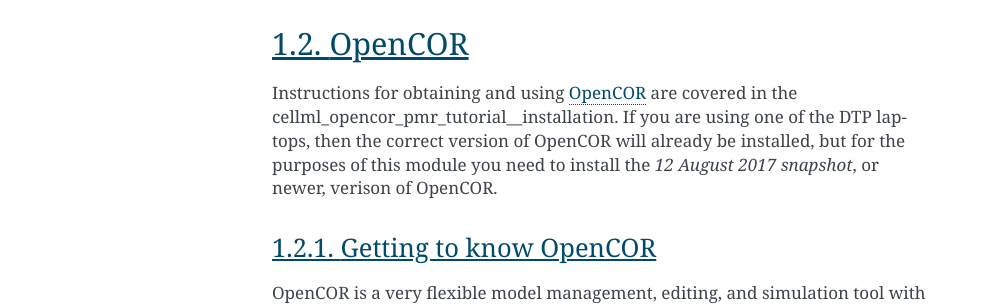
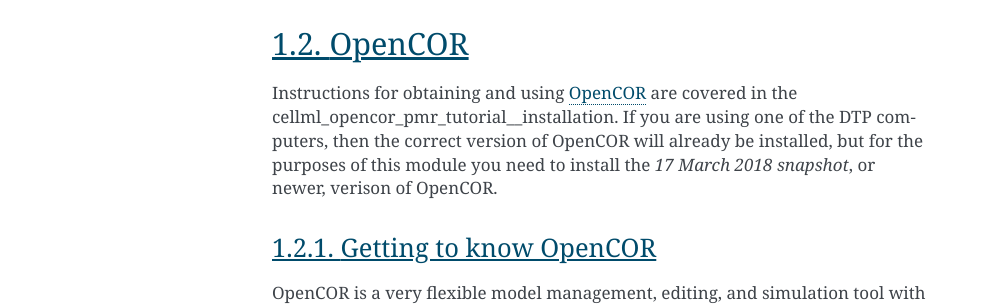
Before and after one commit to ABI-Tutorials/DTP-CompPhys, a Sphinx documentation site: the page built from source/software.rst, in a window 1280 px wide. Shown: the part 797-1103 px from the top of the page, without its empty margins (148-1140 px from the left). Built offline with Sphinx 7.4.7, drawn with Linux system fonts in a browser that asks for light colours; pages that are not in the unit, such as notebooks, are missing from menus.

Commit message:
update required version of OpenCOR to match the latest snapshot with PMR/Git error handling improvements

```diff
--- a/source/software.rst
+++ b/source/software.rst
@@ -21,7 +21,7 @@
 OpenCOR
 -------
 
-Instructions for obtaining and using `OpenCOR <http://opencor.ws/>`_ are covered in the :ref:`cellml_opencor_pmr_tutorial__installation`. If you are using one of the DTP laptops, then the correct version of OpenCOR will already be installed, but for the purposes of this module you need to install the *12 August 2017 snapshot*, or newer, verison of OpenCOR.
+Instructions for obtaining and using `OpenCOR <http://opencor.ws/>`_ are covered in the :ref:`cellml_opencor_pmr_tutorial__installation`. If you are using one of the DTP computers, then the correct version of OpenCOR will already be installed, but for the purposes of this module you need to install the *17 March 2018 snapshot*, or newer, verison of OpenCOR.
 
 Getting to know OpenCOR
 +++++++++++++++++++++++
```
